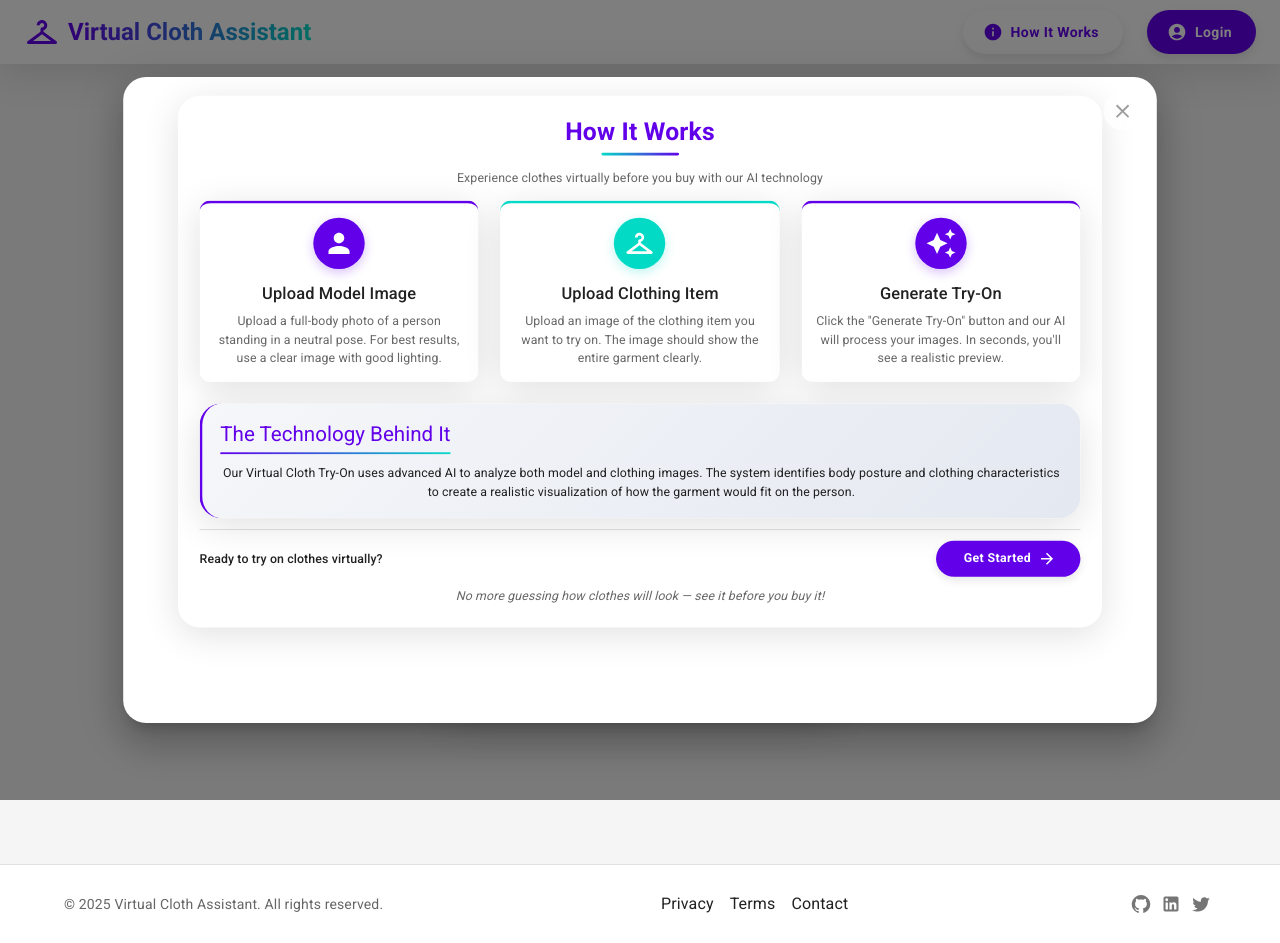
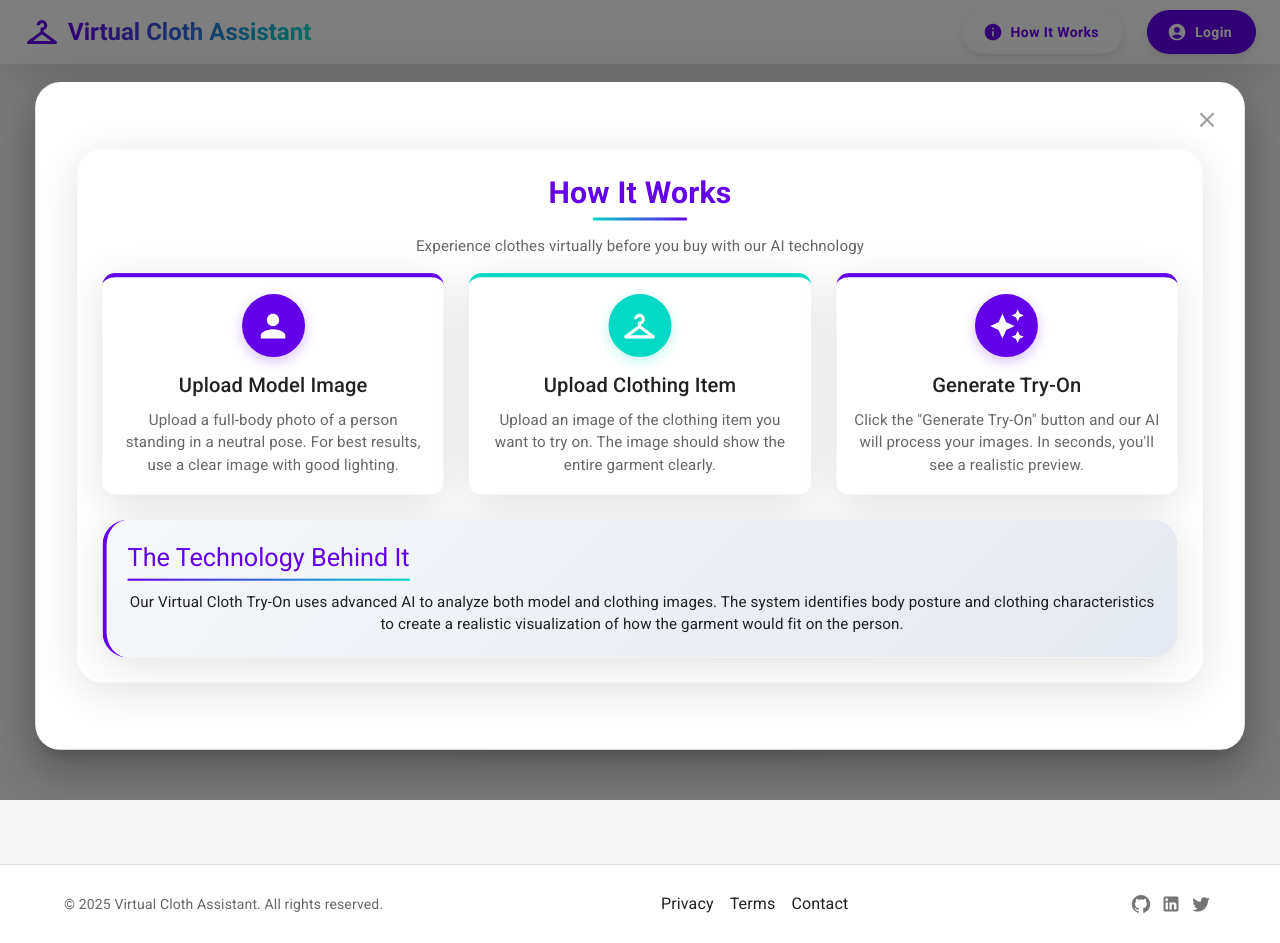
Before and after one commit to shubhamghadi123/virtualclothassistant, a React (Create React App) app: page /login in a window 1280 px wide. Both pictures are taken after a click on the button "How It Works". Built offline with nearby package versions, Linux system fonts and the light colour scheme; no server answers.

Commit message:
Make How It Works popup consistent with main page version

```diff
--- a/src/App.js
+++ b/src/App.js
@@ -164,23 +164,33 @@ function App() {
               closeAfterTransition
               BackdropComponent={Backdrop}
               BackdropProps={{ timeout: 500 }}
-              sx={{ display: 'flex', alignItems: 'center', justifyContent: 'center' }}
+              sx={{
+                display: 'flex',
+                alignItems: 'center',
+                justifyContent: 'center',
+                overflow: 'auto' // Allow scrolling if content is too large
+              }}
             >
               <Fade in={showHowItWorks}>
                 <Box sx={{
                   outline: 'none',
-                  width: '85%',
-                  maxWidth: '85%',
-                  minHeight: 'calc(85vh)',
-                  overflow: 'hidden',
-                  p: 2,
+                  width: '90%',
+                  maxWidth: '1200px', // Match the typical Container maxWidth="lg" size
+                  minHeight: 'auto', // Allow content to determine height
+                  maxHeight: '90vh', // Prevent from being too tall
+                  overflow: 'auto', // Enable scrolling if needed
+                  p: 3,
                   position: 'relative',
                   bgcolor: 'background.paper',
                   borderRadius: 2,
                   boxShadow: 24,
                   m: 2,
-                  transform: 'scale(0.95)',
-                  '& .MuiContainer-root': { height: '100%' }
+                  transform: 'scale(1.05)', // Match the 5% size increase from the main page
+                  transformOrigin: 'center top',
+                  '& .MuiContainer-root': {
+                    height: 'auto',
+                    width: '100%'
+                  }
                 }}>
                   <IconButton
                     aria-label="close"
@@ -200,7 +210,8 @@ function App() {
                   >
                     <CloseIcon />
                   </IconButton>
-                  <HowItWorks onClose={() => setShowHowItWorks(false)} isModal={true} scale={0.95} />
+                  {/* Use isModal=false to match the main page version */}
+                  <HowItWorks onClose={() => setShowHowItWorks(false)} isModal={false} scale={1} />
                 </Box>
               </Fade>
             </Modal>
```
